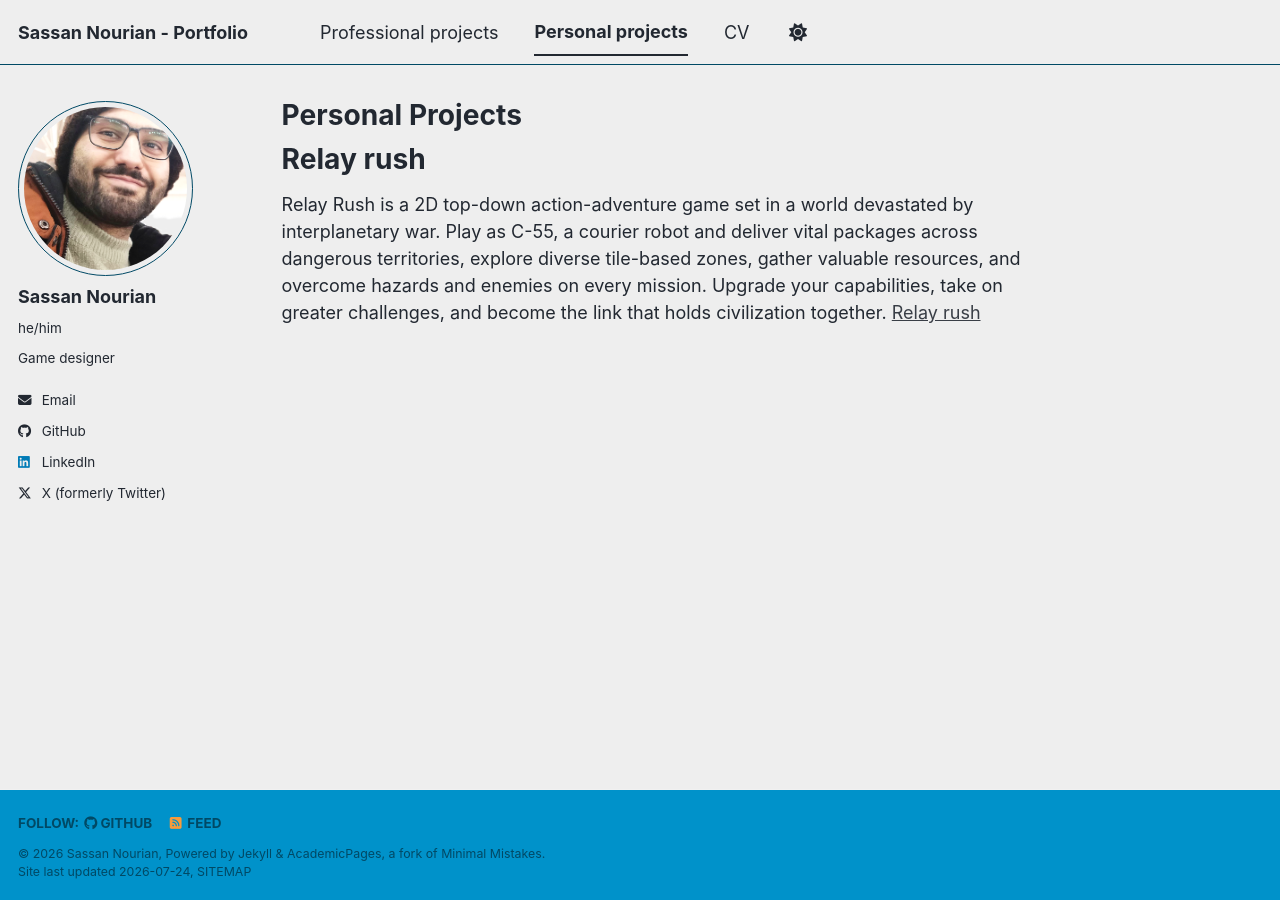
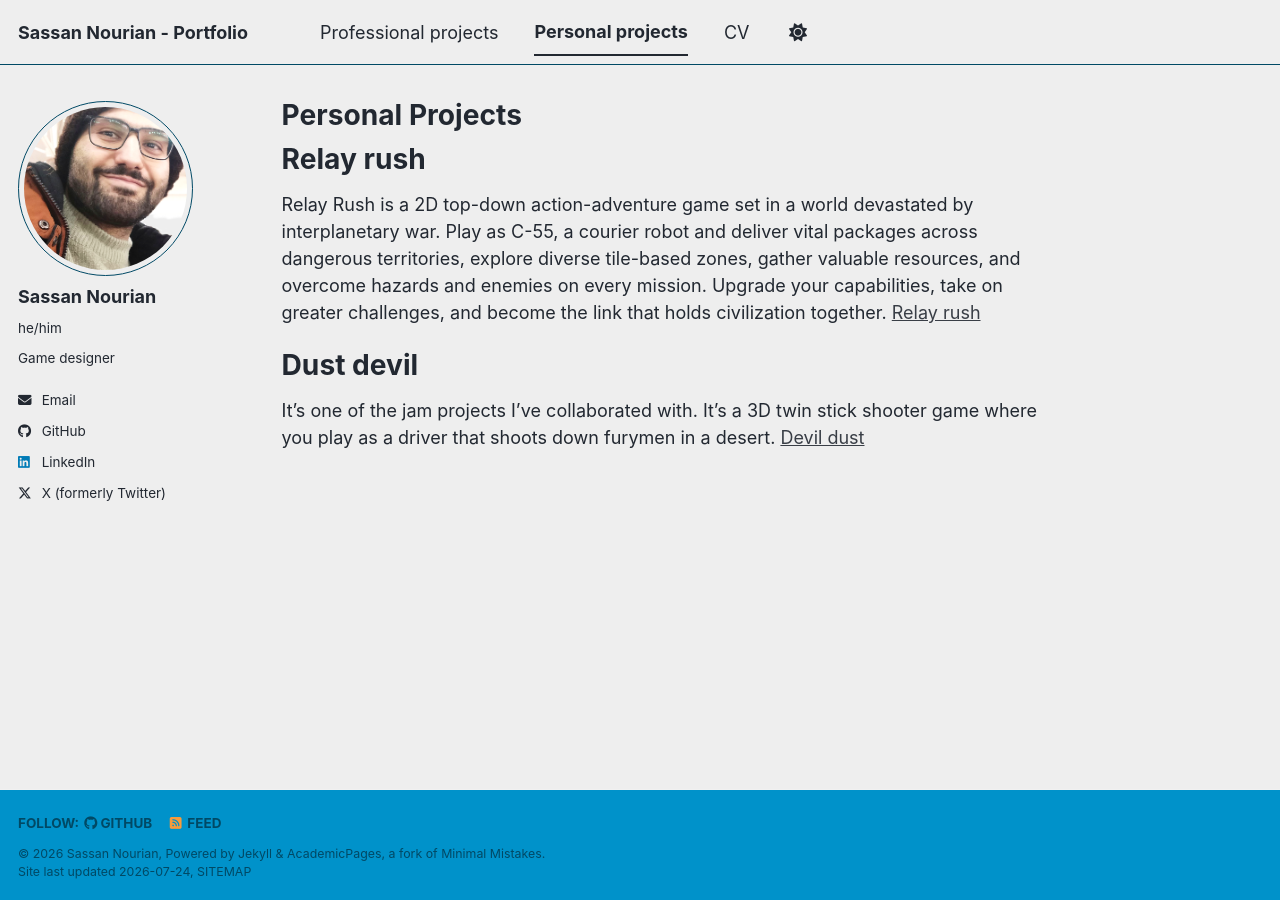
Before and after one commit to SassanTheDev/SassanTheDev.github.io, a Jekyll site: the page built from _pages/personal-projects.md, in a window 1280 px wide. Built offline with Jekyll 4.4.1, drawn with Linux system fonts in a browser that asks for light colours; a style sheet for code colours, icons or effects is not loaded.

Commit message:
Add 'Dust devil' project description
Added a new project description for 'Dust devil' including gameplay details.

```diff
--- a/_pages/personal-projects.md
+++ b/_pages/personal-projects.md
@@ -8,3 +8,7 @@ redirect_from:
 # Relay rush
 Relay Rush is a 2D top-down action-adventure game set in a world devastated by interplanetary war. Play as C-55, a courier robot and deliver vital packages across dangerous territories, explore diverse tile-based zones, gather valuable resources, and overcome hazards and enemies on every mission. Upgrade your capabilities, take on greater challenges, and become the link that holds civilization together.
 [Relay rush](/personal-projects/relay-rush)
+
+# Dust devil
+It's one of the jam projects I've collaborated with. It's a 3D twin stick shooter game where you play as a driver that shoots down furymen in a desert.
+[Devil dust](/personal-projects/devil-dust)
```
